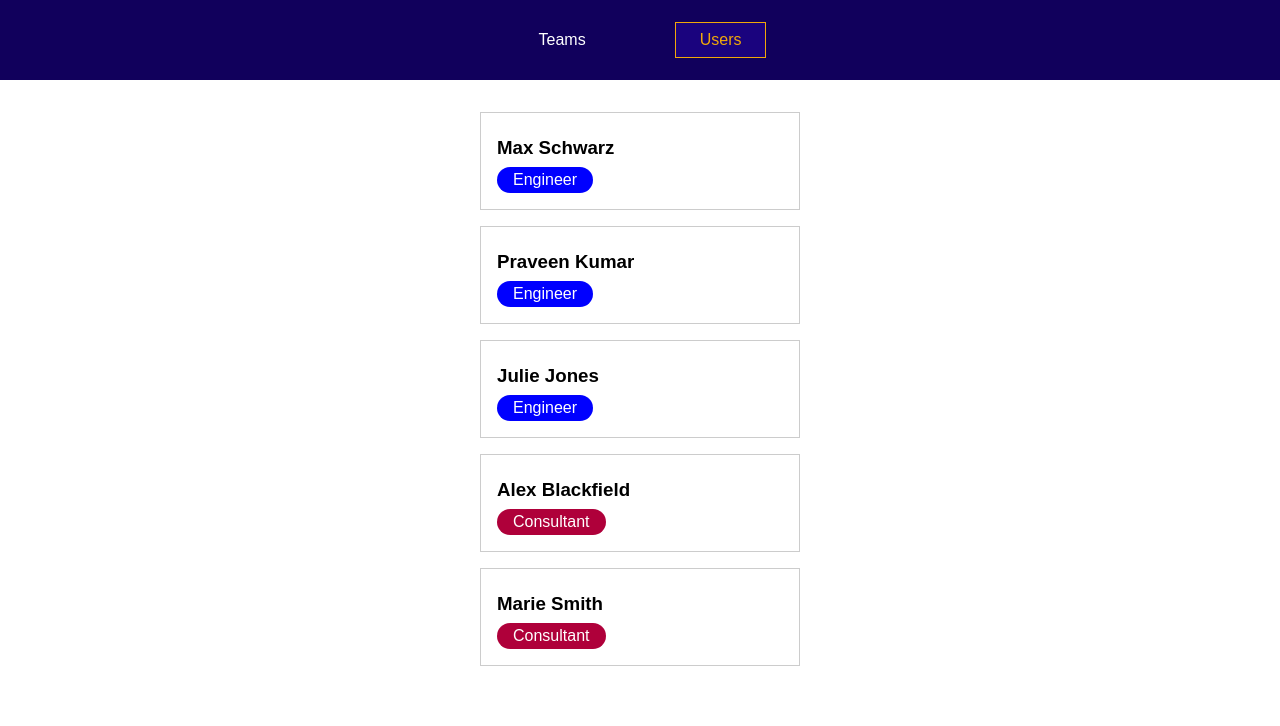
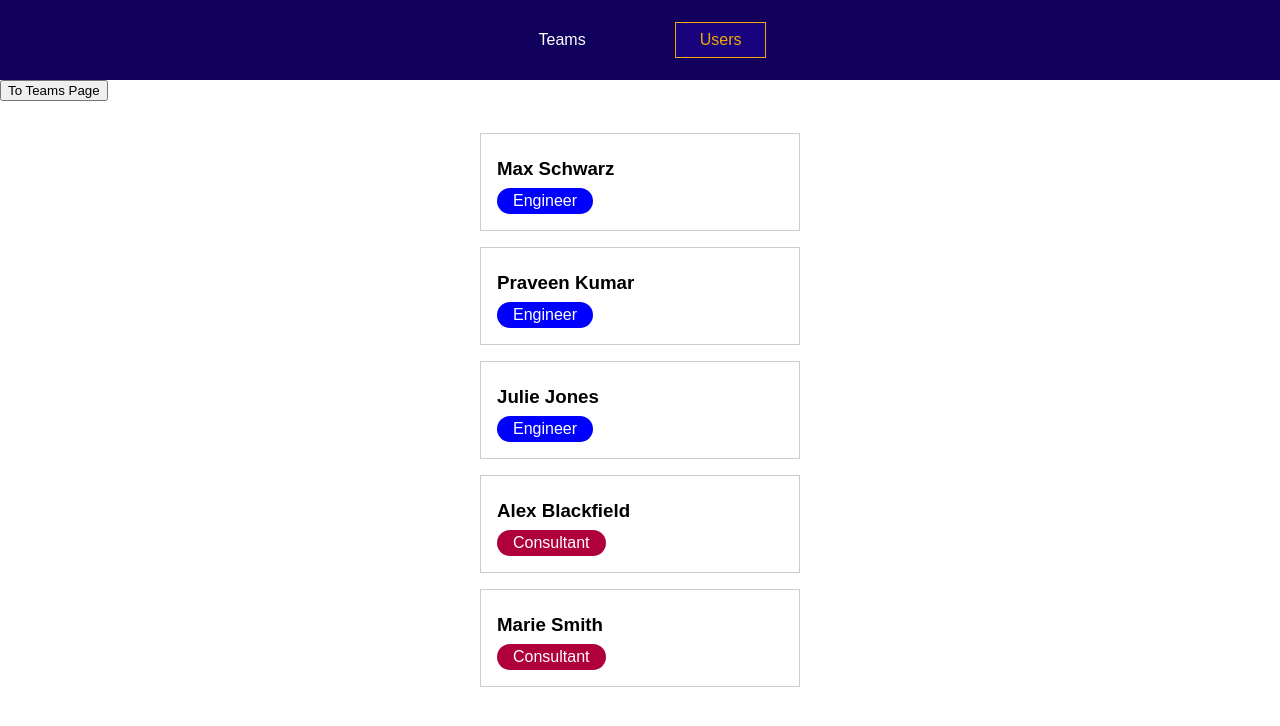
Before and after one commit to lemanfoetra/VUE-08-router-pwa, a Vue app: page /users in a window 1280 px wide. Shown: the top 726 px of the page. Built offline with nearby package versions, Linux system fonts and the light colour scheme.

Commit message:
methode to redirect to another link inside javascript (Programmatic Navigation)

```diff
--- a/src/components/users/UsersList.vue
+++ b/src/components/users/UsersList.vue
@@ -1,4 +1,5 @@
 <template>
+  <button @click="toTeamPage()" type="button">To Teams Page</button>
   <ul>
     <user-item v-for="user in users" :key="user.id" :name="user.fullName" :role="user.role"></user-item>
   </ul>
@@ -12,6 +13,11 @@ export default {
     UserItem,
   },
   inject: ['users'],
+  methods: {
+    toTeamPage() {
+      this.$router.push('/teams');
+    }
+  },
 };
 </script>
 
```
